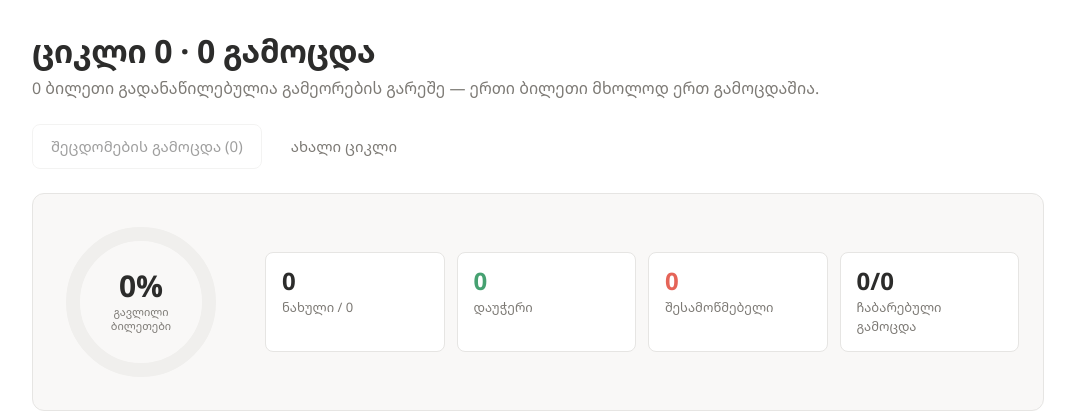
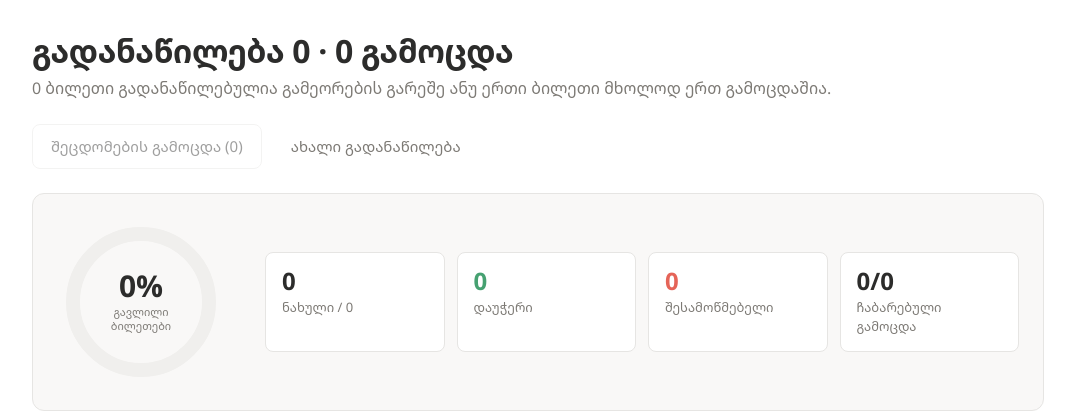
Before and after one commit to G10rga/Teoria, a Flask app: page / in a window 1280 px wide. Shown: the part 65-485 px from the top of the page, without its empty margins (102-1177 px from the left). Run offline with Flask 3, Linux system fonts and the light colour scheme; the visitor is signed in with stand-in values (Sample User, id 1); data that the repository does not hold is empty; some libraries are stand-ins or nearby versions.

Commit message:
Update Georgian translations in HTML templates for clarity and consistency
Signed-off-by: G1orga <lasha4854@gmail.com>

```diff
--- a/templates/index.html
+++ b/templates/index.html
@@ -4,8 +4,8 @@
 {% block content %}
 <div class="page-head">
   <div>
-    <h1>ციკლი {{ cycle }} · {{ cards|length }} გამოცდა</h1>
-    <p class="sub">{{ stats.total }} ბილეთი გადანაწილებულია გამეორების გარეშე — ერთი ბილეთი მხოლოდ ერთ გამოცდაშია.</p>
+    <h1>გადანაწილება {{ cycle }} · {{ cards|length }} გამოცდა</h1>
+    <p class="sub">{{ stats.total }} ბილეთი გადანაწილებულია გამეორების გარეშე ანუ ერთი ბილეთი მხოლოდ ერთ გამოცდაშია.</p>
   </div>
   <div style="display:flex; gap:10px; flex-wrap:wrap">
     <form method="post" action="{{ url_for('new_review') }}">
@@ -13,9 +13,9 @@
       <button class="btn" {{ 'disabled' if not pending }}>შეცდომების გამოცდა ({{ pending }})</button>
     </form>
     <form method="post" action="{{ url_for('new_cycle') }}"
-          onsubmit="return confirm('ახალი ციკლი თავიდან არევს 921 ბილეთს. გავაგრძელოთ?')">
+          onsubmit="return confirm('ახალი გადანაწილება თავიდან არევს 921 ბილეთს. გავაგრძელოთ?')">
       <input type="hidden" name="csrf_token" value="{{ csrf_token() }}">
-      <button class="btn btn-ghost">ახალი ციკლი</button>
+      <button class="btn btn-ghost">ახალი გადანაწილება</button>
     </form>
   </div>
 </div>
--- a/templates/mistakes.html
+++ b/templates/mistakes.html
@@ -6,11 +6,11 @@
 <div class="page-head">
   <div>
     <h1>შეცდომები</h1>
-    <p class="sub">{{ pending }} ბილეთი ელოდება გამეორებას. ბილეთი „დაუჭერად“ ითვლება ორი ზედიზედ სწორი პასუხის შემდეგ.</p>
+    <p class="sub">{{ pending }} ბილეთი ელოდება გამეორებას. ბილეთი „გაგებულად“ ითვლება ზედიზედ ორი სწორი პასუხის შემდეგ.</p>
   </div>
   <form method="post" action="{{ url_for('new_review') }}">
     <input type="hidden" name="csrf_token" value="{{ csrf_token() }}">
-    <button class="btn btn-primary" {{ 'disabled' if not pending }}>შეცდომების გამოცდის გენერაცია</button>
+    <button class="btn btn-primary" {{ 'disabled' if not pending }}>შეცდომებით გამოცდის გენერაცია</button>
   </form>
 </div>
 
@@ -27,7 +27,7 @@
     </div>
     <div class="row-side">
       <span class="chip chip-fail">{{ t.wrong }}x შეცდომა</span>
-      {% if t.mastered %}<span class="chip chip-pass">დაუჭერა</span>
+      {% if t.mastered %}<span class="chip chip-pass">გაგებული</span>
       {% else %}<span class="chip chip-warn">გამეორება</span>{% endif %}
     </div>
   </div>
```
Also changed, not shown: templates/bank.html (+4 -4 lines).
